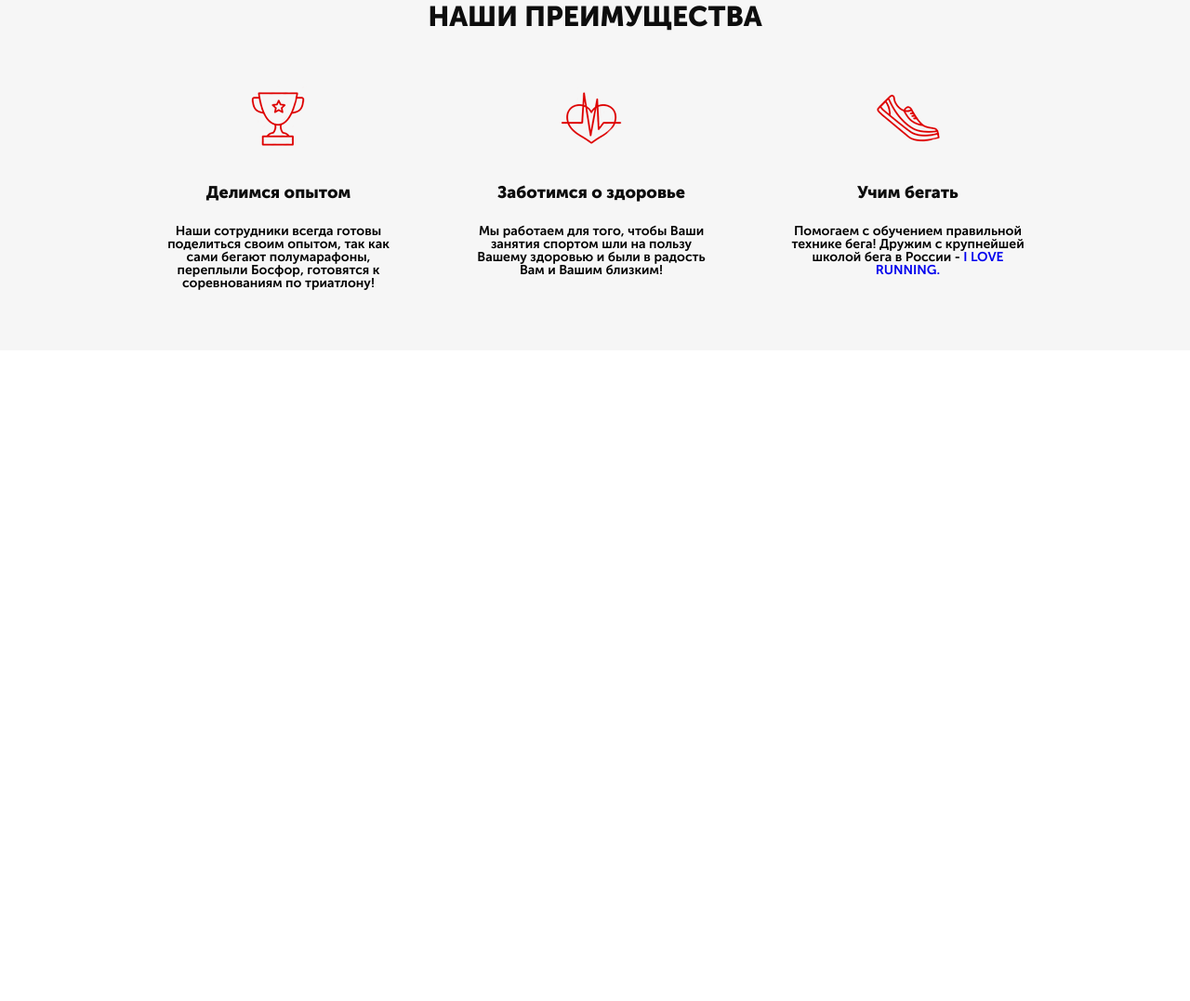
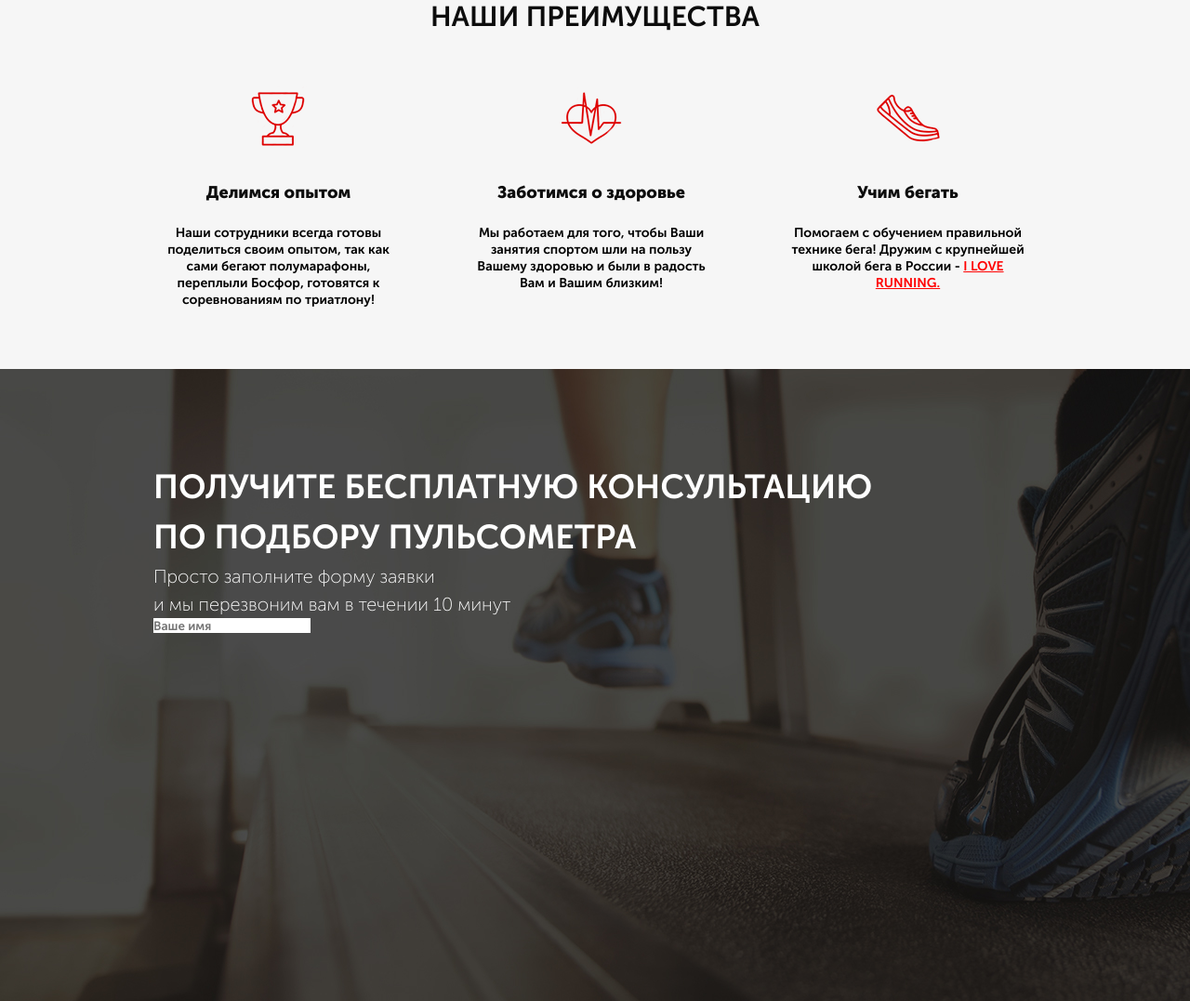
Before and after one commit to ainazkambar/ainazkambar.github.io, a website: page src/index.html in a window 1280 px wide. Shown: the part 717-1794 px from the top of the page at 93% size. Before the commit the page ends 1094 px from the top, so only its background shows below. Drawn offline with nearby package versions, Linux system fonts and the light colour scheme; files that its build step writes are made by us from their sources; files whose address does not match are found by name.

Commit message:
Начало следующего блока и исправление в ДЗ.

```diff
--- a/gulp/version.json
+++ b/gulp/version.json
@@ -1,3 +1,3 @@
 {
-    "main": "20230124063939"
+    "main": "20230125082517"
 }
--- a/src/index.html
+++ b/src/index.html
@@ -41,26 +41,37 @@
                             <img src="img/advantages/adv_cup.png" alt="cup">
                         </div>
                         <div class="advantages__title">Делимся опытом</div>
-                        <div class="advantages__desc">Наши сотрудники всегда готовы поделиться своим опытом, так как сами бегают полумарафоны, переплыли Босфор, готовятся к соревнованиям по триатлону!</div>
+                        <div class="advantages__descr">Наши сотрудники всегда готовы поделиться своим опытом, так как сами бегают полумарафоны, переплыли Босфор, готовятся к соревнованиям по триатлону!</div>
                     </div>
                     <div class="advantages__item">
                         <div class="advantages__icon">
                             <img src="img/advantages/adv_heart.png" alt="heart">
                         </div>
                         <div class="advantages__title">Заботимся о здоровье</div>
-                        <div class="advantages__desc">Мы работаем для того, чтобы Ваши занятия спортом шли на пользу Вашему здоровью и были в радость Вам и Вашим близким!</div>
+                        <div class="advantages__descr">Мы работаем для того, чтобы Ваши занятия спортом шли на пользу Вашему здоровью и были в радость Вам и Вашим близким!</div>
                     </div>
                     <div class="advantages__item">
                         <div class="advantages__icon">
                             <img src="img/advantages/adv_shoe.png" alt="shoe">
                         </div>
                         <div class="advantages__title">Учим бегать</div>
-                        <div class="advantages__desc">Помогаем с обучением правильной технике бега! Дружим с крупнейшей школой бега в России - <a href="#" class="advantages__link">I LOVE RUNNING.</a></div>
+                        <div class="advantages__descr">Помогаем с обучением правильной технике бега! Дружим с крупнейшей школой бега в России - <a href="#" class="advantages__link">I LOVE RUNNING.</a></div>
                     </div>
                 </div>
             </div>
         </div>
     </div>
+    <div class="consultation">
+        <div class="container">
+            <h2 class="title title_left">Получите бесплатную консультацию <br>по подбору пульсометра </h2>
+            <div class="consultation__descr">
+                Просто заполните форму заявки <br>и мы перезвоним вам в течении 10 минут
+            </div>
+            <form action="#">
+                <input placeholder="Ваше имя" type="text">
+            </form>
+        </div>
+    </div>
 </body>
 <script src="js/app.min.js"></script>
 </html>
--- a/src/scss/block/advantages.scss
+++ b/src/scss/block/advantages.scss
@@ -42,4 +42,14 @@
         color: #0D0D0D;
         margin-bottom: 20px;
     }
+
+    &__descr {
+        line-height: 18px;
+    }
+
+    &__link {
+
+        color: #FF0000;
+        text-decoration: underline;
+    }
 }
--- /dev/null
+++ b/src/scss/block/consultation.scss
@@ -0,0 +1,12 @@
+.consultation {
+    min-height: 680px;
+    padding: 100px 0 92px 0;
+    background: url('../img/consult/consult_bg.png');
+
+    &__descr {
+        font-weight: 300;
+        font-size: 20px;
+        line-height: 30px;
+        color: #FFFFFF;
+    }
+}
--- a/src/scss/block/titles.scss
+++ b/src/scss/block/titles.scss
@@ -1,6 +1,14 @@
 .title {
-    font-weight: 700;
+    font-weight: 500;
     font-size: 30px;
     color: #0D0D0D;
-    text-align: center
+    text-align: center;
+    text-transform: uppercase;
+
+    &_left {
+        font-size: 36px;
+        line-height: 54px;
+        color: #FFFFFF;
+        text-align: left;
+    }
 }
--- a/src/scss/style.scss
+++ b/src/scss/style.scss
@@ -17,3 +17,4 @@
 @import "block/buttons.scss";
 @import "block/titles.scss";
 @import 'block/advantages.scss';
+@import 'block/consultation.scss';
```
Also changed, not shown: dist/css/style.css, dist/css/style.min.css, dist/index.html.
